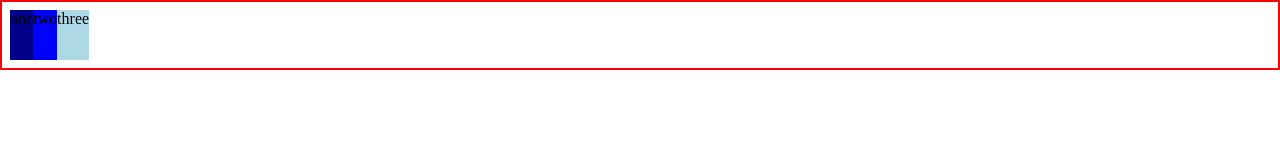
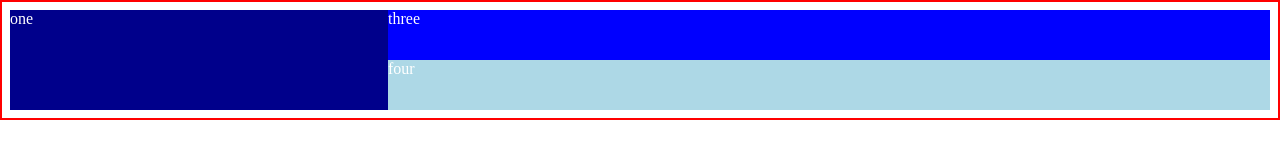
Before and after one commit to 2OldMaster-Actual/HTML-CSS-Course, a plain HTML site: page Pages/Assignments/wk06/06/06.06-flexbox-v.html in a window 1280 px wide. Drawn offline with Linux system fonts and the light colour scheme.

Commit message:
Wk06 Asgn06 Complete

```diff
--- a/Pages/Assignments/wk06/06/06.06-flexbox-v.css
+++ b/Pages/Assignments/wk06/06/06.06-flexbox-v.css
@@ -5,21 +5,30 @@ html {
 body {
     display: inline-block;
     display: flex;
+    flex-flow: row wrap;
 }
 
 div {
-    height: 50px;
+    min-height: 50px;
+    color: white;
 }
 
 .one {
     background-color: darkblue;
-
+    width: 30%;
+    /* align-self: stretch; */
 }
 
 .two {
-    background-color: blue;
+    width: 70%;
 }
 
 .three {
+    background-color: blue;
+    width: 100%;
+}
+
+.four {
     background-color: lightblue;
+    width: 100%;
 }
--- a/Pages/Assignments/wk06/06/06.06-flexbox-v.html
+++ b/Pages/Assignments/wk06/06/06.06-flexbox-v.html
@@ -7,14 +7,16 @@
 
     <head>
         <meta charset="UTF-8">
-        <title>Default Page</title>
+        <title>Wk06 Asgn06</title>
         <link rel="stylesheet" href="06.06-flexbox-v.css";>
     </head>
 
     <body>
         <div class="one">one</div>
-		<div class="two">two</div>
-		<div class="three">three</div>
+		<div class="two">
+	    	<div class="three">three</div>
+            <div class="four">four</div>
+        </div>
     </body>
 
 </html>
```
